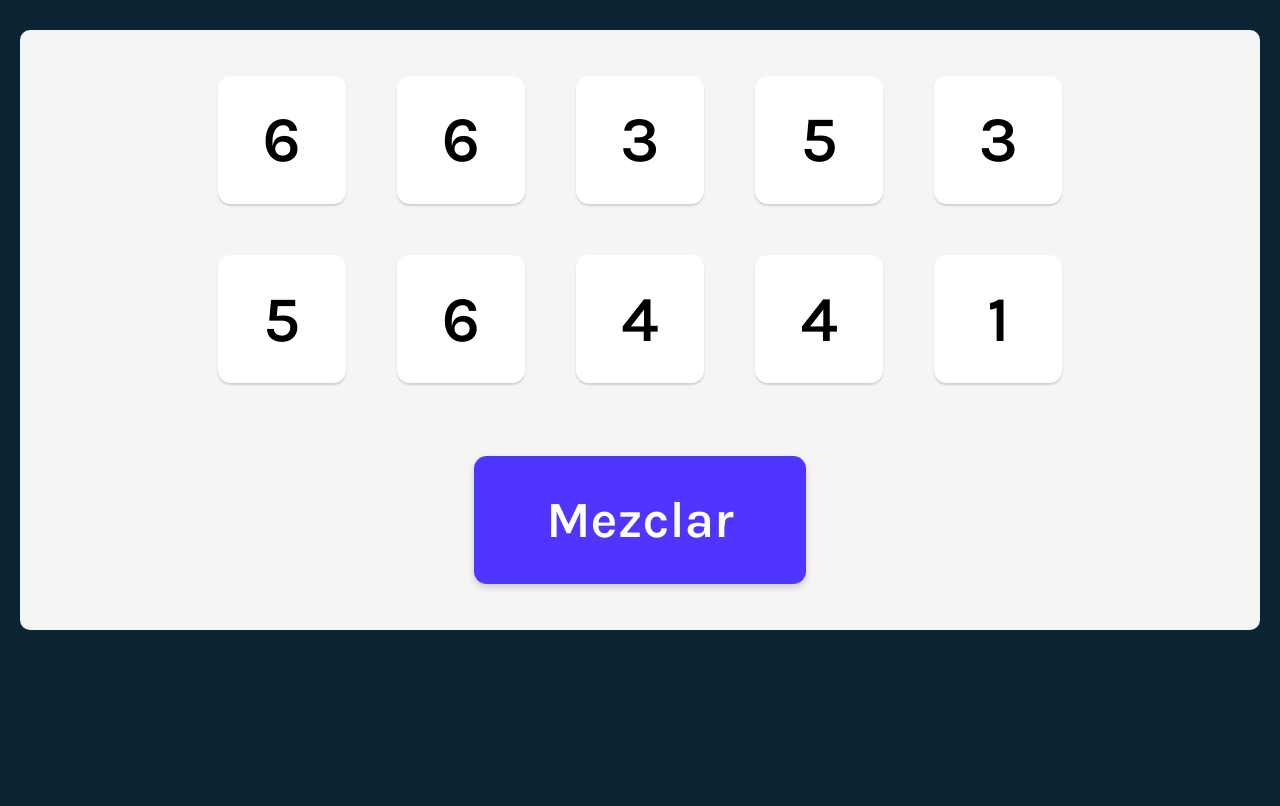
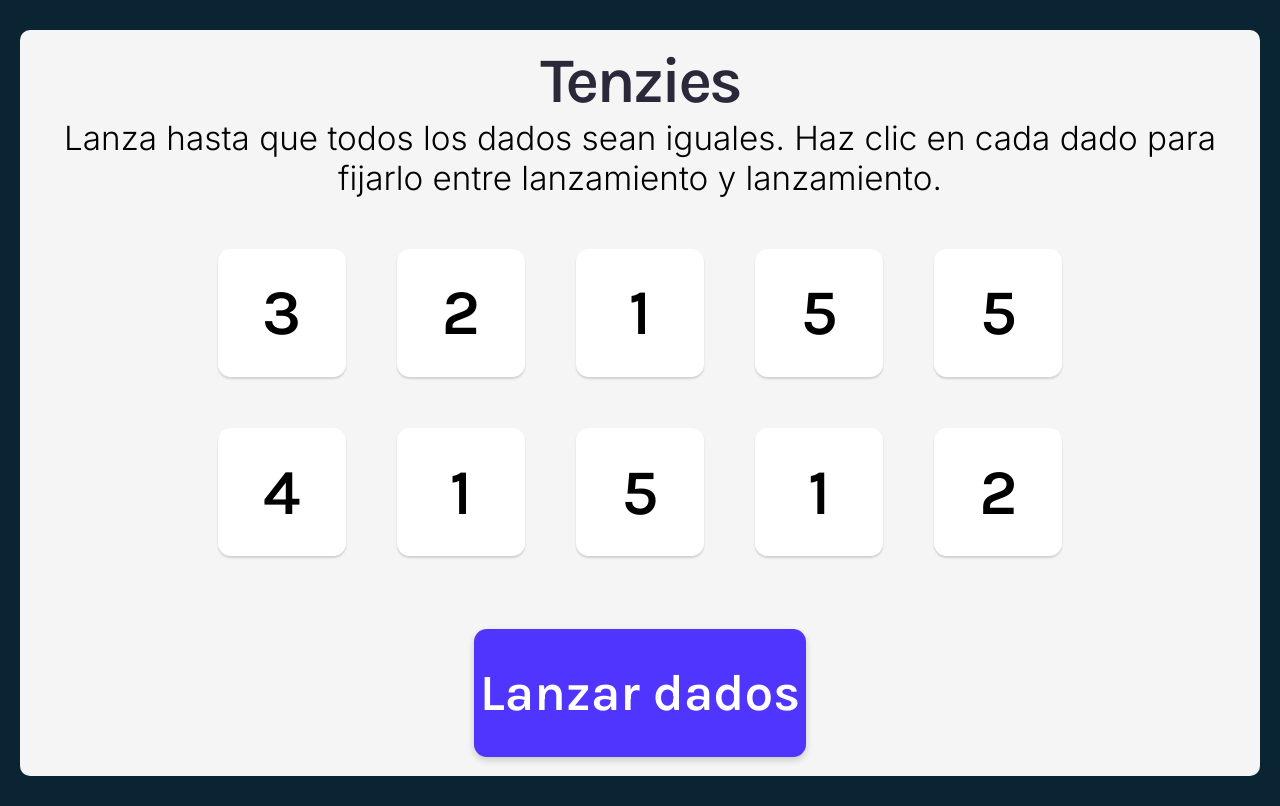
Before and after one commit to crcascr/React-Learning, a React (Create React App) app in the folder practice-projects/tenzies-game/: page / in a window 1280 px wide. Built offline with nearby package versions, Linux system fonts and the light colour scheme.

Commit message:
Mezcla manteniendo numeros seleccionados y estilos

```diff
--- a/practice-projects/tenzies-game/src/AppTenzies.css
+++ b/practice-projects/tenzies-game/src/AppTenzies.css
@@ -21,6 +21,21 @@ main {
   justify-content: center;
   flex-direction: column;
   align-items: center;
+}
+
+.titulo{
+  font-family: Karla, sans-serif;
+  font-weight: bold;
+  font-size: 5vw;
+  letter-spacing: -3px;
+  margin-top: 1vw;
+  color: #2B283A;
+}
+
+.instrucciones{
+  margin-bottom: 4vw;
+  font-size: 2.6vw;
+  text-align: center;
 }
 
 .numeros {
@@ -49,6 +64,7 @@ main {
   height: 10vw;
   width: 26vw;
   margin-top: 5.7vw;
+  margin-bottom: 1.5vw;
   background-color: #5035ff;
   color: #ffffff;
   border-radius: 1vw;
--- a/practice-projects/tenzies-game/src/AppTenzies.js
+++ b/practice-projects/tenzies-game/src/AppTenzies.js
@@ -3,12 +3,18 @@ import Arreglo from "./Components/Arreglo";
 import { nanoid } from "nanoid";
 
 function AppTenzies() {
+  function nuevoNumero() {
+    return {
+      valor: Math.ceil(Math.random() * 6),
+      ocupado: false,
+      id: nanoid(),
+    };
+  }
+
   function todosNumerosDado() {
     const arregloNumeros = [];
-
     for (let i = 0; i < 10; i++) {
-      const numeroDado = Math.ceil(Math.random() * 6);
-      arregloNumeros.push({ valor: numeroDado, ocupado: false, id: nanoid() });
+      arregloNumeros.push(nuevoNumero());
     }
     return arregloNumeros;
   }
@@ -38,14 +44,24 @@ function AppTenzies() {
   });
 
   function mezclar() {
-    setNumeros(todosNumerosDado());
+    //setNumeros(todosNumerosDado());
+    setNumeros((prevNumeros) => {
+      return prevNumeros.map((numero) => {
+        return numero.ocupado ? numero : nuevoNumero();
+      });
+    });
   }
 
   return (
     <main>
+      <h1 className="titulo">Tenzies</h1>
+      <p className="instrucciones">
+        Lanza hasta que todos los dados sean iguales. Haz clic en cada dado para
+        fijarlo entre lanzamiento y lanzamiento.
+      </p>
       <div className="numeros">{elementoNumero}</div>
       <button className="botonMezclar" onClick={mezclar}>
-        Mezclar
+        Lanzar dados
       </button>
     </main>
   );
```
